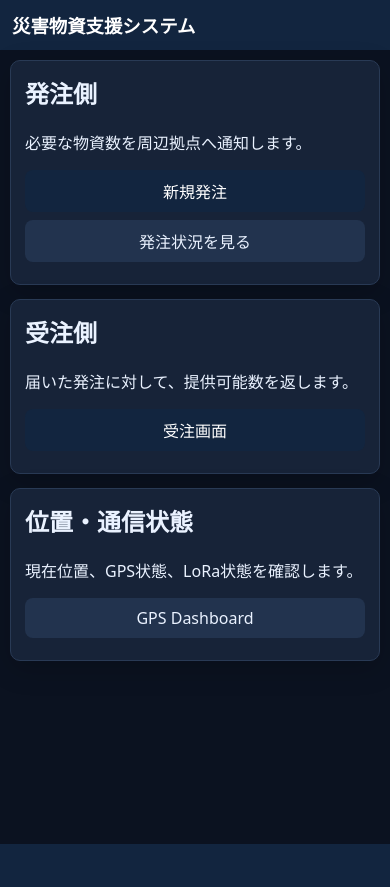
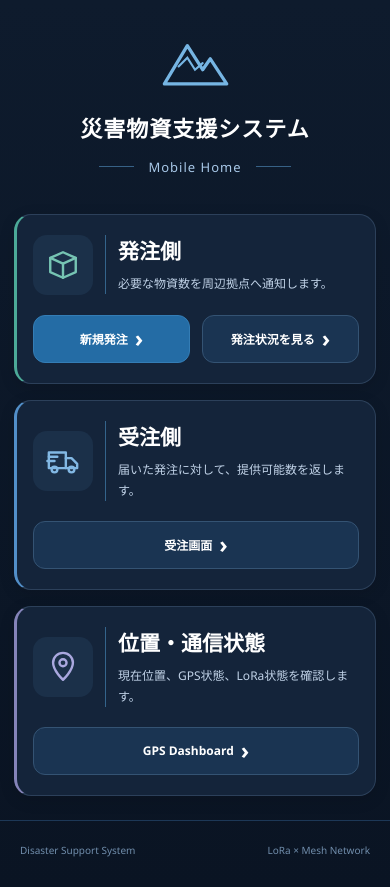
Before and after one commit to s1320123/disaster-support-system, a Node server app: page /mobile in a window 390 px wide. Before the commit the page ends 844 px from the top, so only its background shows below. Run offline with Node 20, Linux system fonts and the light colour scheme; some libraries are stand-ins or nearby versions.

Commit message:
Improve mobile home UI design

```diff
--- /dev/null
+++ b/public/css/mobile-home.css
@@ -0,0 +1,392 @@
+
+/* =====================================
+   Mobile Home
+   Disaster Support System
+===================================== */
+
+body.mobile-home-page {
+  margin: 0;
+  min-height: 100vh;
+  background: #071426;
+  color: #f0f7ff;
+  font-family: "Segoe UI", system-ui, sans-serif;
+}
+
+.mobile-home-page .mobile-home-shell {
+  min-height: 100vh;
+  max-width: 640px;
+  margin: 0 auto;
+  display: flex;
+  flex-direction: column;
+  background:
+    radial-gradient(
+      ellipse at 50% 5%,
+      #163659 0%,
+      transparent 45%
+    ),
+    linear-gradient(
+      180deg,
+      #081b32 0%,
+      #061226 100%
+    );
+}
+
+/* ヘッダー */
+
+.mobile-home-page .mobile-home-header {
+  background: transparent;
+  padding: 48px 20px 42px;
+  text-align: center;
+}
+
+.mobile-home-logo {
+  color: #56c9ff;
+  width: 70px;
+  margin: 0 auto 20px;
+  filter: drop-shadow(
+    0 0 12px rgba(55, 181, 255, 0.35)
+  );
+}
+
+.mobile-home-logo svg {
+  display: block;
+  width: 100%;
+}
+
+.mobile-home-page .mobile-home-header h1 {
+  font-size: clamp(22px, 5vw, 30px);
+  font-weight: 700;
+  letter-spacing: 1px;
+  margin: 0 0 15px;
+  color: #ffffff;
+}
+
+.mobile-home-subtitle {
+  display: flex;
+  justify-content: center;
+  align-items: center;
+  gap: 14px;
+  color: #a8c8e8;
+  font-size: 13px;
+  letter-spacing: 1px;
+}
+
+.mobile-home-subtitle span {
+  width: 35px;
+  height: 1px;
+  background: #376186;
+}
+
+/* メインエリア */
+
+.mobile-home-page .mobile-home-main {
+  width: 100%;
+  max-width: none;
+  margin: 0;
+  padding: 0 18px 32px;
+  display: flex;
+  flex-direction: column;
+  gap: 18px;
+  flex: 1;
+}
+
+/* 共通カード */
+
+.mobile-feature-card {
+  position: relative;
+  padding: 24px 20px;
+  border-radius: 17px;
+  background:
+    linear-gradient(
+      140deg,
+      #123353 0%,
+      #0b203a 70%,
+      #0c1a32 100%
+    );
+  border: 1px solid #228bbf;
+  box-shadow:
+    0 12px 30px rgba(0, 0, 0, 0.18),
+    inset 0 0 25px rgba(24, 139, 225, 0.04);
+}
+
+.mobile-feature-top {
+  display: flex;
+  align-items: center;
+  gap: 18px;
+  margin-bottom: 24px;
+}
+
+.mobile-feature-icon {
+  flex-shrink: 0;
+  width: 76px;
+  height: 76px;
+  display: flex;
+  align-items: center;
+  justify-content: center;
+  background: rgba(48, 144, 211, 0.13);
+  border-radius: 17px;
+  color: #5bcbff;
+}
+
+.mobile-feature-icon svg {
+  width: 42px;
+  height: 42px;
+}
+
+.mobile-feature-content {
+  min-width: 0;
+  padding-left: 16px;
+  border-left: 1px solid #34648b;
+}
+
+.mobile-feature-content h2 {
+  margin: 0 0 8px;
+  font-size: 24px;
+  color: #ffffff;
+  font-weight: 700;
+}
+
+.mobile-feature-content p {
+  margin: 0;
+  font-size: 13px;
+  line-height: 1.75;
+  color: #c0d2e7;
+}
+
+/* ボタン */
+
+.mobile-feature-actions {
+  display: flex;
+  gap: 12px;
+}
+
+.mobile-home-page a.mobile-action {
+  flex: 1;
+  min-width: 0;
+  min-height: 48px;
+  padding: 12px 10px;
+  border-radius: 12px;
+  text-decoration: none;
+  display: flex;
+  align-items: center;
+  justify-content: center;
+  gap: 7px;
+  font-size: 13px;
+  font-weight: 600;
+  color: #fff;
+  margin: 0;
+  transition:
+    transform 0.2s ease,
+    box-shadow 0.2s ease;
+}
+
+.mobile-home-page a.mobile-action:hover {
+  opacity: 1;
+  transform: translateY(-2px);
+}
+
+.mobile-action span {
+  font-size: 23px;
+  line-height: 0.6;
+}
+
+.mobile-home-page a.mobile-action-primary {
+  background: linear-gradient(
+    120deg,
+    #00c5e9,
+    #077ce9
+  );
+  border: 1px solid #29d8ff;
+  box-shadow: 0 0 16px rgba(0, 176, 245, 0.15);
+}
+
+.mobile-home-page a.mobile-action-secondary {
+  background: linear-gradient(
+    120deg,
+    #164066,
+    #102640
+  );
+  border: 1px solid #459edc;
+}
+
+/* カード別アクセント */
+
+.mobile-feature-card.order-card {
+  border-color: #24c7a5;
+  box-shadow:
+    0 10px 28px rgba(0, 0, 0, 0.18),
+    0 0 14px rgba(20, 216, 172, 0.07);
+}
+
+.order-card .mobile-feature-icon {
+  color: #34e5c5;
+  background: rgba(20, 216, 172, 0.1);
+}
+
+.mobile-feature-card.receive-card {
+  border-color: #299fea;
+}
+
+.mobile-feature-card.gps-card {
+  border-color: #7978eb;
+  background: linear-gradient(
+    140deg,
+    #192a50,
+    #0b2039 75%
+  );
+}
+
+.gps-card .mobile-feature-icon {
+  color: #a8a5ff;
+  background: rgba(126, 124, 235, 0.12);
+}
+
+.gps-card .mobile-home-page a {
+  color: #fff;
+}
+
+/* フッター */
+
+.mobile-home-footer {
+  padding: 22px 20px 30px;
+  border-top: 1px solid #1d3857;
+  display: flex;
+  justify-content: space-between;
+  gap: 12px;
+  font-size: 10px;
+  color: #718eac;
+}
+
+/* スマホ対応 */
+
+@media (max-width: 480px) {
+  .mobile-home-page .mobile-home-header {
+    padding-top: 38px;
+    padding-bottom: 38px;
+  }
+
+  .mobile-home-page .mobile-home-main {
+    padding: 0 14px 24px;
+    gap: 16px;
+  }
+
+  .mobile-feature-card {
+    padding: 20px 16px;
+  }
+
+  .mobile-feature-icon {
+    width: 60px;
+    height: 60px;
+    border-radius: 14px;
+  }
+
+  .mobile-feature-icon svg {
+    width: 34px;
+    height: 34px;
+  }
+
+  .mobile-feature-top {
+    gap: 12px;
+    margin-bottom: 20px;
+  }
+
+  .mobile-feature-content {
+    padding-left: 12px;
+  }
+
+  .mobile-feature-content h2 {
+    font-size: 21px;
+  }
+
+  .mobile-feature-content p {
+    font-size: 12px;
+  }
+
+  .mobile-home-page a.mobile-action {
+    font-size: 12px;
+  }
+}
+
+@media (max-width: 350px) {
+  .mobile-feature-actions {
+    flex-direction: column;
+  }
+}
+
+/* =====================================
+   Mobile Home - 落ち着いた配色に調整
+===================================== */
+
+/* 背景の光を弱くする */
+.mobile-home-page .mobile-home-shell {
+  background: linear-gradient(
+    180deg,
+    #0e1b2d 0%,
+    #0a1423 100%
+  );
+}
+
+/* ロゴの発光をなくす */
+.mobile-home-logo {
+  color: #76b5e3;
+  filter: none;
+}
+
+/* カードのネオン効果をなくす */
+.mobile-home-page .mobile-feature-card {
+  background: #14243a;
+  border: 1px solid #2c405a;
+  box-shadow: 0 4px 16px rgba(0, 0, 0, 0.12);
+}
+
+/* カードごとの色を控えめに */
+.mobile-home-page .order-card {
+  border-left: 3px solid #4caa98;
+}
+
+.mobile-home-page .receive-card {
+  border-left: 3px solid #528fc9;
+}
+
+.mobile-home-page .gps-card {
+  border-left: 3px solid #8584b9;
+}
+
+/* アイコンの背景を落ち着いた色に */
+.mobile-home-page .mobile-feature-icon {
+  background: #1b3049;
+}
+
+.mobile-home-page .order-card .mobile-feature-icon {
+  color: #76c4b3;
+}
+
+.mobile-home-page .receive-card .mobile-feature-icon {
+  color: #82b8e4;
+}
+
+.mobile-home-page .gps-card .mobile-feature-icon {
+  color: #aaa8df;
+}
+
+/* ボタンをシンプルに */
+.mobile-home-page a.mobile-action-primary {
+  background: #246ca5;
+  border: 1px solid #347db5;
+  box-shadow: none;
+}
+
+.mobile-home-page a.mobile-action-secondary {
+  background: #1a3452;
+  border: 1px solid #345373;
+}
+
+/* ホバー時も発光させない */
+.mobile-home-page .mobile-feature-card:hover {
+  box-shadow: 0 5px 18px rgba(0, 0, 0, 0.16);
+}
+
+.mobile-home-page a.mobile-action:hover {
+  transform: translateY(-1px);
+  box-shadow: none;
+}
--- a/views/mobile_home.ejs
+++ b/views/mobile_home.ejs
@@ -1,36 +1,144 @@
+
 <!DOCTYPE html>
-<html>
+<html lang="ja">
 <head>
   <meta charset="utf-8">
   <meta name="viewport" content="width=device-width, initial-scale=1.0">
   <title>災害物資支援システム</title>
   <link rel="stylesheet" href="/css/style.css">
+  <link rel="stylesheet" href="/css/mobile-home.css">
 </head>
 
-<body>
-  <header>
+<body class="mobile-home-page">
+  <div class="mobile-home-shell">
+
+    <!-- ヘッダー -->
+    <header class="mobile-home-header">
+      <div class="mobile-home-logo">
+        <svg viewBox="0 0 64 48" fill="none"
+             xmlns="http://www.w3.org/2000/svg">
+          <path d="M4 42L25 7L39 29L46 19L61 42H4Z"
+                stroke="currentColor"
+                stroke-width="3"
+                stroke-linejoin="round"/>
+          <path d="M17 26L25 18L32 29L39 23"
+                stroke="currentColor"
+                stroke-width="2"
+                stroke-linecap="round"/>
+        </svg>
+      </div>
+
       <h1>災害物資支援システム</h1>
+      <div class="mobile-home-subtitle">
+        <span></span>
+        Mobile Home
+        <span></span>
+      </div>
     </header>
 
-  <main>
-    <div class="card">
+    <main class="mobile-home-main">
+
+      <!-- 発注側 -->
+      <section class="mobile-feature-card order-card">
+        <div class="mobile-feature-top">
+          <div class="mobile-feature-icon">
+            <svg viewBox="0 0 24 24" fill="none"
+                 stroke="currentColor" stroke-width="1.7"
+                 stroke-linecap="round"
+                 stroke-linejoin="round">
+              <path d="M3 7L12 3L21 7L12 11L3 7Z"/>
+              <path d="M3 7V17L12 21L21 17V7"/>
+              <path d="M12 11V21"/>
+            </svg>
+          </div>
+
+          <div class="mobile-feature-content">
             <h2>発注側</h2>
             <p>必要な物資数を周辺拠点へ通知します。</p>
-      <a class="button-link primary" href="/orders/new">新規発注</a>
-      <a class="button-link" href="/orders">発注状況を見る</a>
+          </div>
         </div>
 
-    <div class="card">
+        <div class="mobile-feature-actions">
+          <a href="/orders/new"
+             class="mobile-action mobile-action-primary">
+            新規発注
+            <span aria-hidden="true">›</span>
+          </a>
+
+          <a href="/orders"
+             class="mobile-action mobile-action-secondary">
+            発注状況を見る
+            <span aria-hidden="true">›</span>
+          </a>
+        </div>
+      </section>
+
+      <!-- 受注側 -->
+      <section class="mobile-feature-card receive-card">
+        <div class="mobile-feature-top">
+          <div class="mobile-feature-icon">
+            <svg viewBox="0 0 24 24" fill="none"
+                 stroke="currentColor" stroke-width="1.7"
+                 stroke-linecap="round"
+                 stroke-linejoin="round">
+              <path d="M2 6H14V17H2Z"/>
+              <path d="M14 10H18L22 14V17H14"/>
+              <circle cx="6" cy="18" r="2"/>
+              <circle cx="18" cy="18" r="2"/>
+              <path d="M2 9H8M1 12H6"/>
+            </svg>
+          </div>
+
+          <div class="mobile-feature-content">
             <h2>受注側</h2>
             <p>届いた発注に対して、提供可能数を返します。</p>
-      <a class="button-link primary" href="/requests">受注画面</a>
+          </div>
         </div>
 
-    <div class="card">
+        <div class="mobile-feature-actions">
+          <a href="/requests"
+             class="mobile-action mobile-action-secondary">
+            受注画面
+            <span aria-hidden="true">›</span>
+          </a>
+        </div>
+      </section>
+
+      <!-- 位置・通信状態 -->
+      <section class="mobile-feature-card gps-card">
+        <div class="mobile-feature-top">
+          <div class="mobile-feature-icon">
+            <svg viewBox="0 0 24 24" fill="none"
+                 stroke="currentColor" stroke-width="1.7"
+                 stroke-linecap="round"
+                 stroke-linejoin="round">
+              <path d="M12 21S5 14.5 5 9A7 7 0 0 1 19 9C19 14.5 12 21 12 21Z"/>
+              <circle cx="12" cy="9" r="2.5"/>
+            </svg>
+          </div>
+
+          <div class="mobile-feature-content">
             <h2>位置・通信状態</h2>
             <p>現在位置、GPS状態、LoRa状態を確認します。</p>
-      <a class="button-link" href="/">GPS Dashboard</a>
           </div>
+        </div>
+
+        <div class="mobile-feature-actions">
+          <a href="/"
+             class="mobile-action mobile-action-secondary">
+            GPS Dashboard
+            <span aria-hidden="true">›</span>
+          </a>
+        </div>
+      </section>
+
     </main>
+
+    <footer class="mobile-home-footer">
+      <span>Disaster Support System</span>
+      <span>LoRa × Mesh Network</span>
+    </footer>
+
+  </div>
 </body>
 </html>
```
Lines whose indentation alone changed are shown as unchanged.
